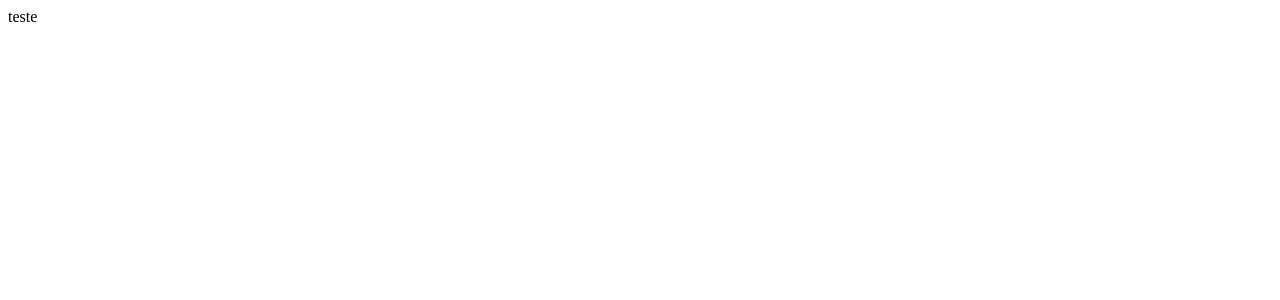
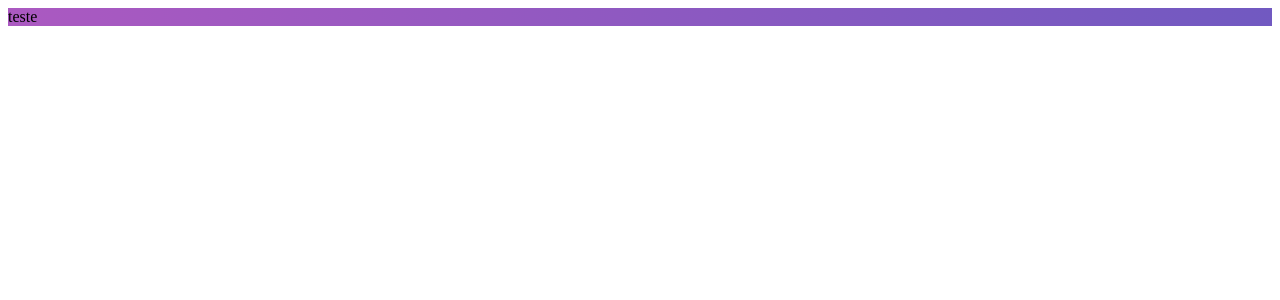
Before and after one commit to sandrojsd/gobarberweb, a React (Create React App) app: page / in a window 1280 px wide. Shown: the top 300 px of the page. Built offline with nearby package versions, Linux system fonts and the light colour scheme; the HTML template or start-up script is replaced by a standard one.

Commit message:
Layout por página

```diff
--- a/package.json
+++ b/package.json
@@ -12,7 +12,8 @@
     "react-dom": "^16.13.1",
     "react-router-dom": "^5.2.0",
     "react-scripts": "3.4.1",
-    "reactotron-react-js": "^3.3.7"
+    "reactotron-react-js": "^3.3.7",
+    "styled-components": "^5.1.0"
   },
   "scripts": {
     "start": "react-scripts start",
--- /dev/null
+++ b/src/pages/_layouts/auth/index.js
@@ -0,0 +1,12 @@
+import React from 'react';
+import PropTypes from 'prop-types';
+
+import { Wrapper } from './styles';
+
+export default function AuthLayout({ children }) {
+  return <Wrapper>{children}</Wrapper>;
+}
+
+AuthLayout.propTypes = {
+  children: PropTypes.element.isRequired,
+};
--- /dev/null
+++ b/src/pages/_layouts/auth/styles.js
@@ -0,0 +1,6 @@
+import styled from 'styled-components';
+
+export const Wrapper = styled.div`
+  height: 100%;
+  background: linear-gradient(-90deg, #7159c1, #ab59c1);
+`;
--- /dev/null
+++ b/src/pages/_layouts/default/index.js
@@ -0,0 +1,12 @@
+import React from 'react';
+import PropTypes from 'prop-types';
+
+import { Wrapper } from './styles';
+
+export default function DefaultLayout({ children }) {
+  return <Wrapper>{children}</Wrapper>;
+}
+
+DefaultLayout.propTypes = {
+  children: PropTypes.element.isRequired,
+};
--- /dev/null
+++ b/src/pages/_layouts/default/styles.js
@@ -0,0 +1,6 @@
+import styled from 'styled-components';
+
+export const Wrapper = styled.div`
+  height: 100%;
+  background: #333;
+`;
--- a/src/routes/Route.js
+++ b/src/routes/Route.js
@@ -1,6 +1,9 @@
 import React from 'react';
 import PropTypes from 'prop-types';
 import { Route, Redirect } from 'react-router-dom';
+
+import AuthLayout from '../pages/_layouts/auth';
+import DefaultLayout from '../pages/_layouts/default';
 
 export default function RouteWrapper({
   component: Component,
@@ -17,7 +20,18 @@
     return <Redirect to="/dashboard" />;
   }
 
-  return <Route {...rest} component={Component} />;
+  const Layout = signed ? DefaultLayout : AuthLayout;
+
+  return (
+    <Route
+      {...rest}
+      render={(props) => (
+        <Layout>
+          <Component {...props} />
+        </Layout>
+      )}
+    />
+  );
 }
 
 RouteWrapper.propTypes = {
```
Also changed, not shown: 1 other file (tests, documents, lock files or other folders).
